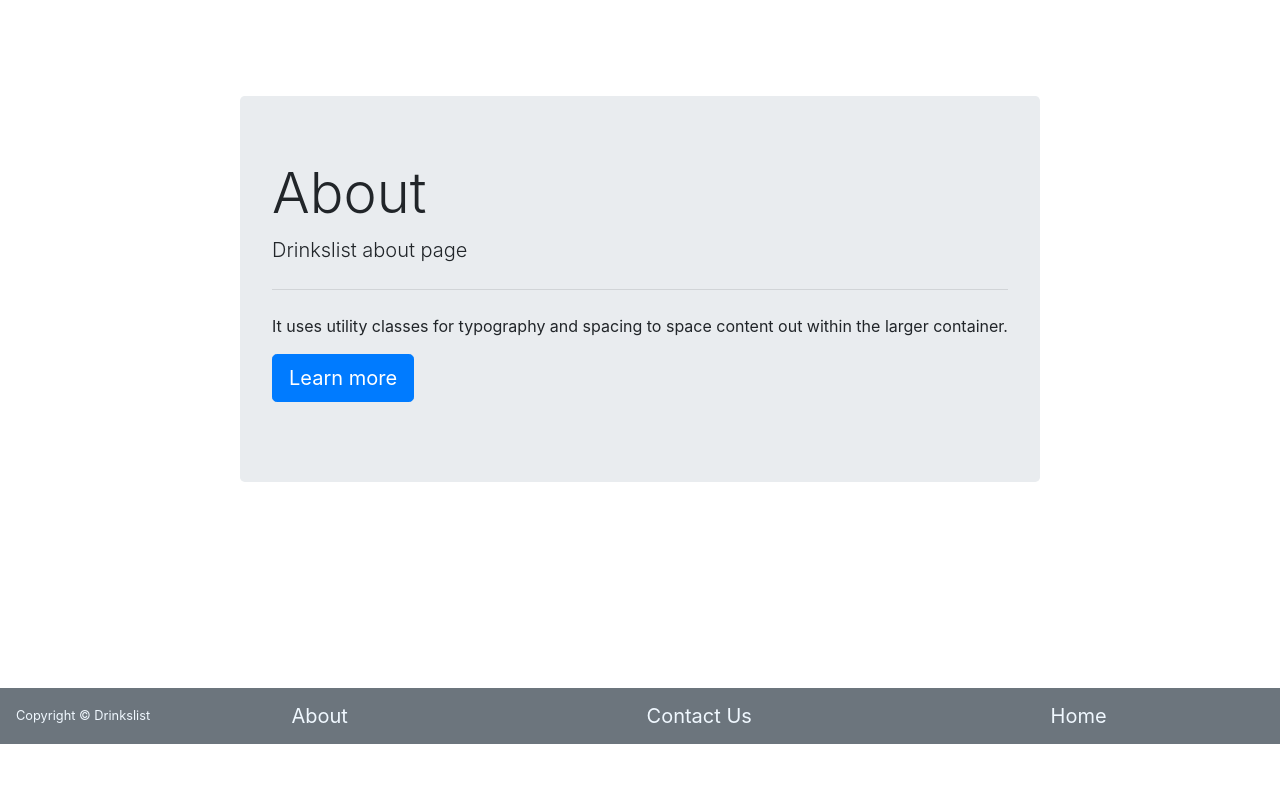
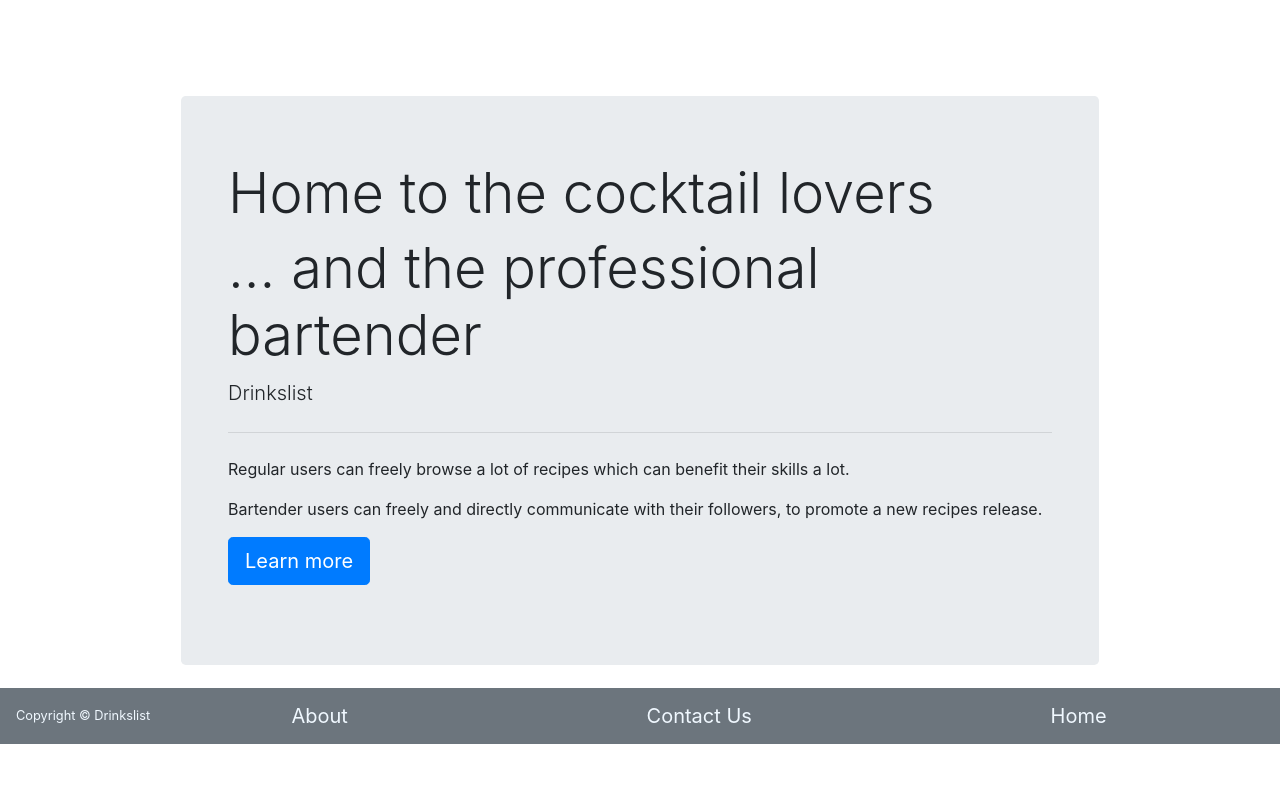
Before and after one commit to LukeMoran225/drinkslist_project, a Django app: page /drinkslist/about/ in a window 1280 px wide. Shown: the part 56-849 px from the top of the page. Before the commit the page ends 800 px from the top, so only its background shows below. Run offline with Django 3.2, Linux system fonts and the light colour scheme; some libraries are stand-ins or nearby versions.

Commit message:
Update about.html

```diff
--- a/templates/drinkslist/about.html
+++ b/templates/drinkslist/about.html
@@ -13,12 +13,16 @@
 
 {% block body_block %}
 <div class="jumbotron">
-    <h1 class="display-4">About</h1>
-    <p class="lead">Drinkslist about page</p>
+    <div class="container">
+    <h1 class="display-4">Home to the cocktail lovers </h1>
+    <h2 class="display-4">... and the professional bartender</h2>
+    <p class="lead">Drinkslist</p>
     <hr class="my-4">
-    <p>It uses utility classes for typography and spacing to space content out within the larger container.</p>
+    <p>Regular users can freely browse a lot of recipes which can benefit their skills a lot.</p>
+    <p>Bartender users can freely and directly communicate with their followers, to promote a new recipes release.</p>
     <p class="lead">
       <a class="btn btn-primary btn-lg" href="#" role="button">Learn more</a>
     </p>
   </div>
+  </div>
 {% endblock %}
```
